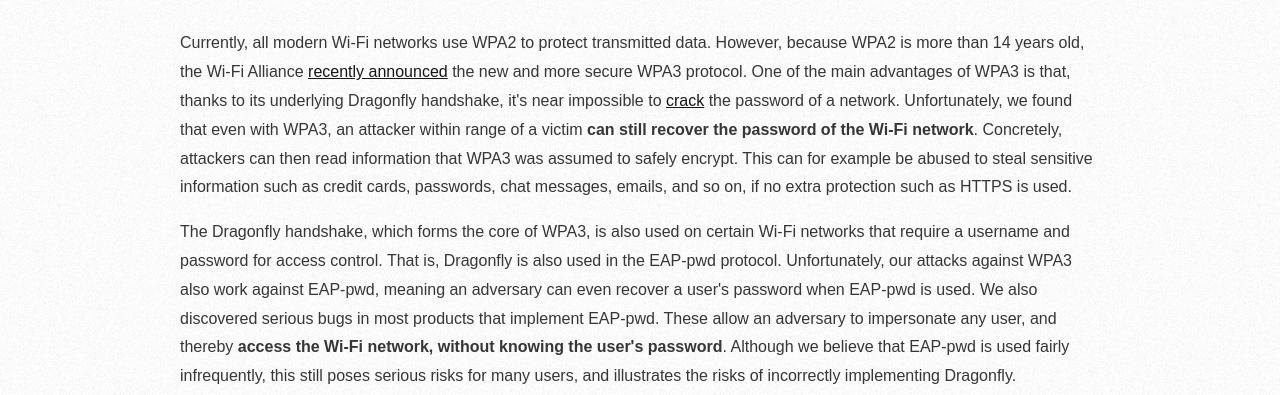
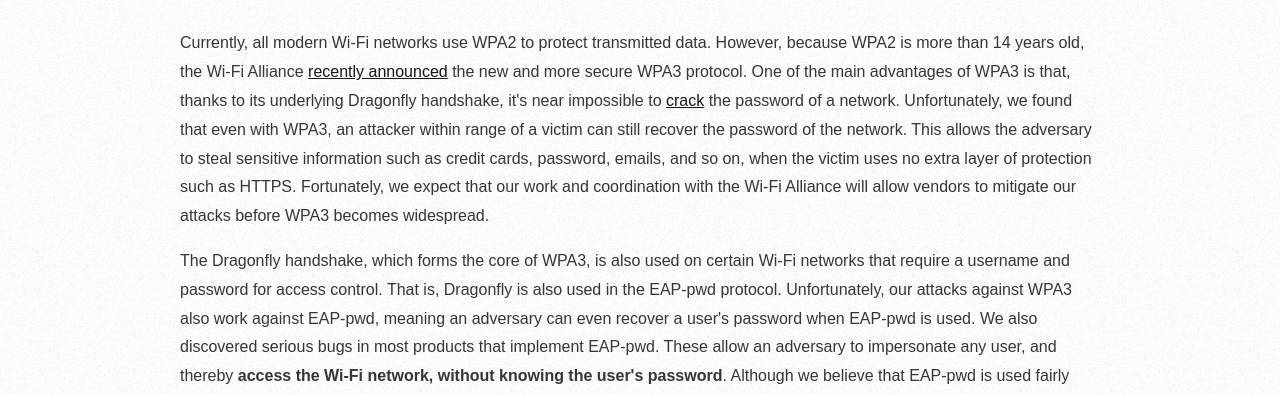
Before and after one commit to vanhoefm/dragonblood, a plain HTML site: page index.html in a window 1280 px wide. Shown: the part 405-800 px from the top of the page. Drawn offline with Linux system fonts and the light colour scheme.

Commit message:
Clarify we expect vendors will mitigate attacks

```diff
--- a/index.html
+++ b/index.html
@@ -65,9 +65,9 @@
 		However, because WPA2 is more than 14 years old,
 		the Wi-Fi Alliance <a href="https://www.wi-fi.org/news-events/newsroom/wi-fi-alliance-introduces-wi-fi-certified-wpa3-security">recently announced</a> the new and more secure WPA3 protocol.
 		One of the main advantages of WPA3 is that, thanks to its underlying Dragonfly handshake, it's near impossible to <a href="https://arstechnica.com/information-technology/2012/08/wireless-password-easily-cracked/">crack</a> the password of a network.
-		Unfortunately, we found that even with WPA3, an attacker within range of a victim <strong>can still recover the password of the Wi-Fi network</strong>.
-		Concretely, attackers can then read information that WPA3 was assumed to safely encrypt.
-		This can for example be abused to steal sensitive information such as credit cards, passwords, chat messages, emails, and so on, if no extra protection such as HTTPS is used.
+		Unfortunately, we found that even with WPA3, an attacker within range of a victim can still recover the password of the network.
+		This allows the adversary to steal sensitive information such as credit cards, password, emails, and so on, when the victim uses no extra layer of protection such as HTTPS.
+		Fortunately, we expect that our work and coordination with the Wi-Fi Alliance will allow vendors to mitigate our attacks before WPA3 becomes widespread.
 		</p>
 
 		<p>
```
